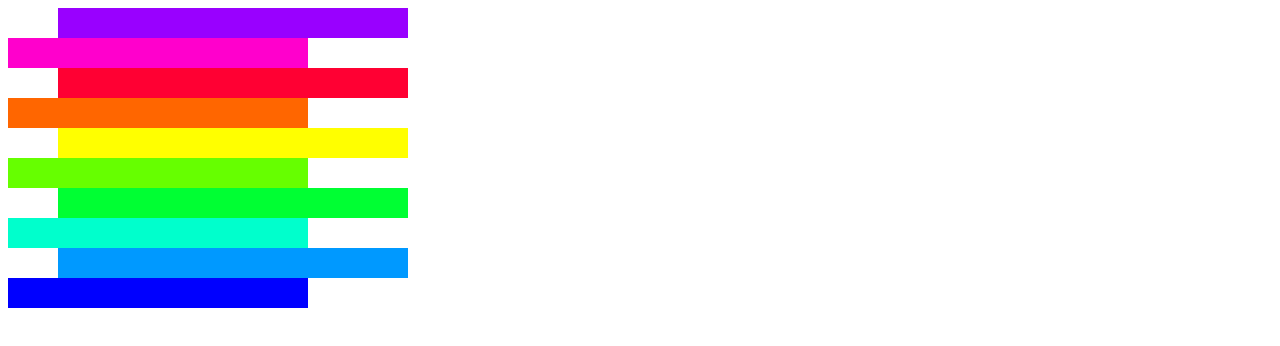
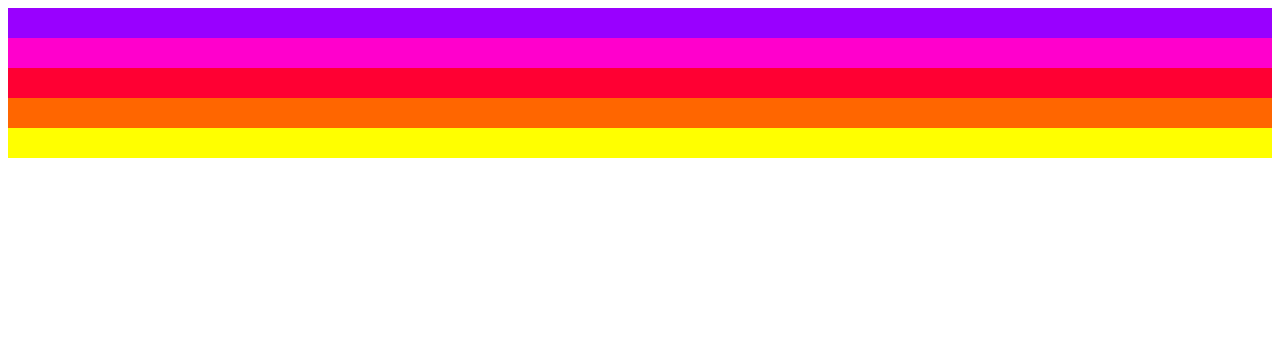
Before and after one commit to marisabrantley/sass-for-loop, a plain HTML site: page index.html in a window 1280 px wide. Drawn offline with Linux system fonts and the light colour scheme.

Commit message:
Update main.css with revised css

```diff
--- a/main.css
+++ b/main.css
@@ -4,60 +4,40 @@
 
 .ray:nth-child(1) {
   background: #9900ff;
-  width: 350px;
-  margin-left: 50px;
 }
 
 .ray:nth-child(2) {
   background: #ff00cc;
-  width: 300px;
-  margin-left: 0px;
 }
 
 .ray:nth-child(3) {
   background: #ff0033;
-  width: 350px;
-  margin-left: 50px;
 }
 
 .ray:nth-child(4) {
   background: #ff6600;
-  width: 300px;
-  margin-left: 0px;
 }
 
 .ray:nth-child(5) {
   background: yellow;
-  width: 350px;
-  margin-left: 50px;
-}
 
 .ray:nth-child(6) {
   background: #66ff00;
-  width: 300px;
-  margin-left: 0px;
 }
 
 .ray:nth-child(7) {
   background: #00ff33;
-  width: 350px;
-  margin-left: 50px;
 }
 
 .ray:nth-child(8) {
   background: #00ffcc;
-  width: 300px;
-  margin-left: 0px;
+
 }
 
 .ray:nth-child(9) {
   background: #0099ff;
-  width: 350px;
-  margin-left: 50px;
 }
 
 .ray:nth-child(10) {
   background: blue;
-  width: 300px;
-  margin-left: 0px;
 }
```
